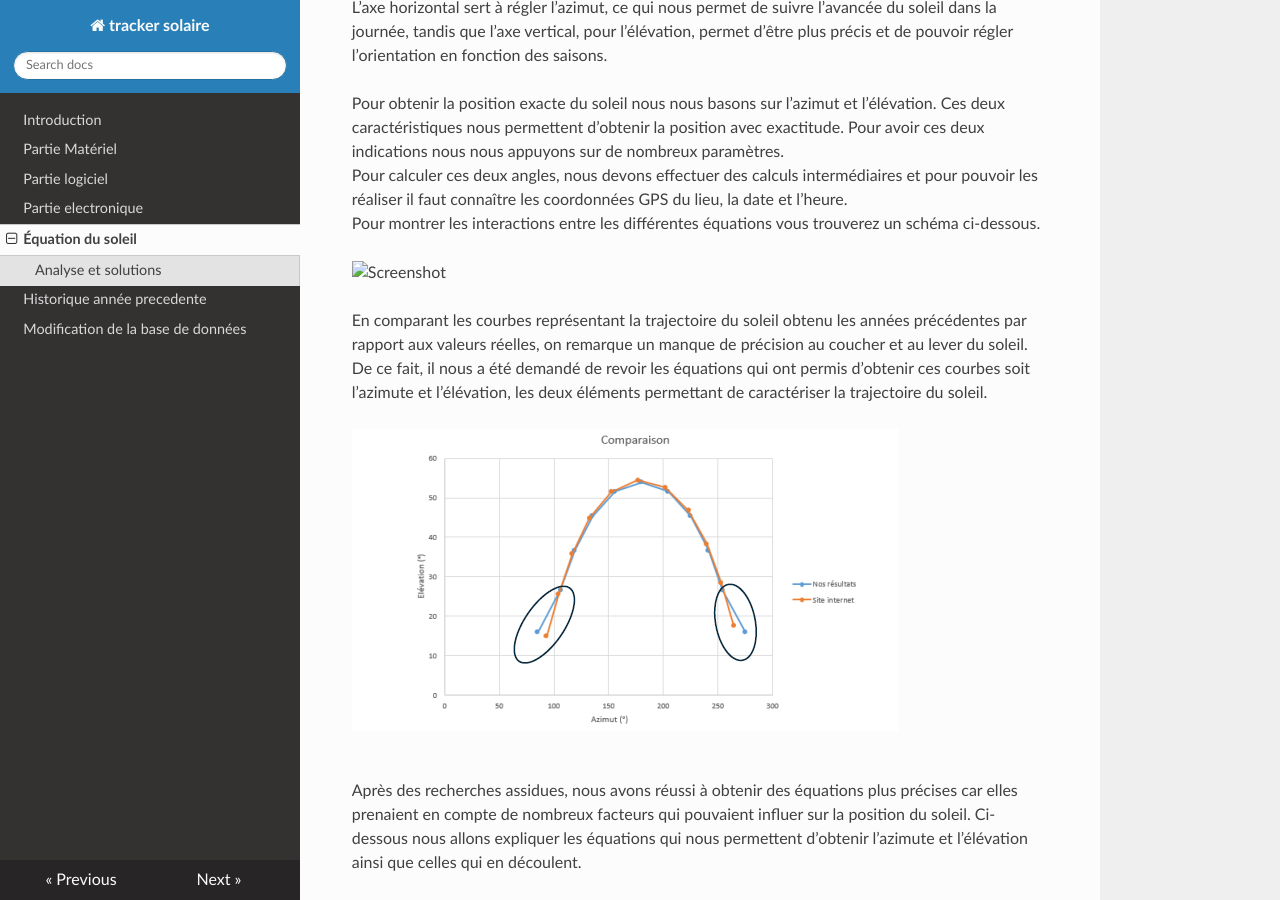
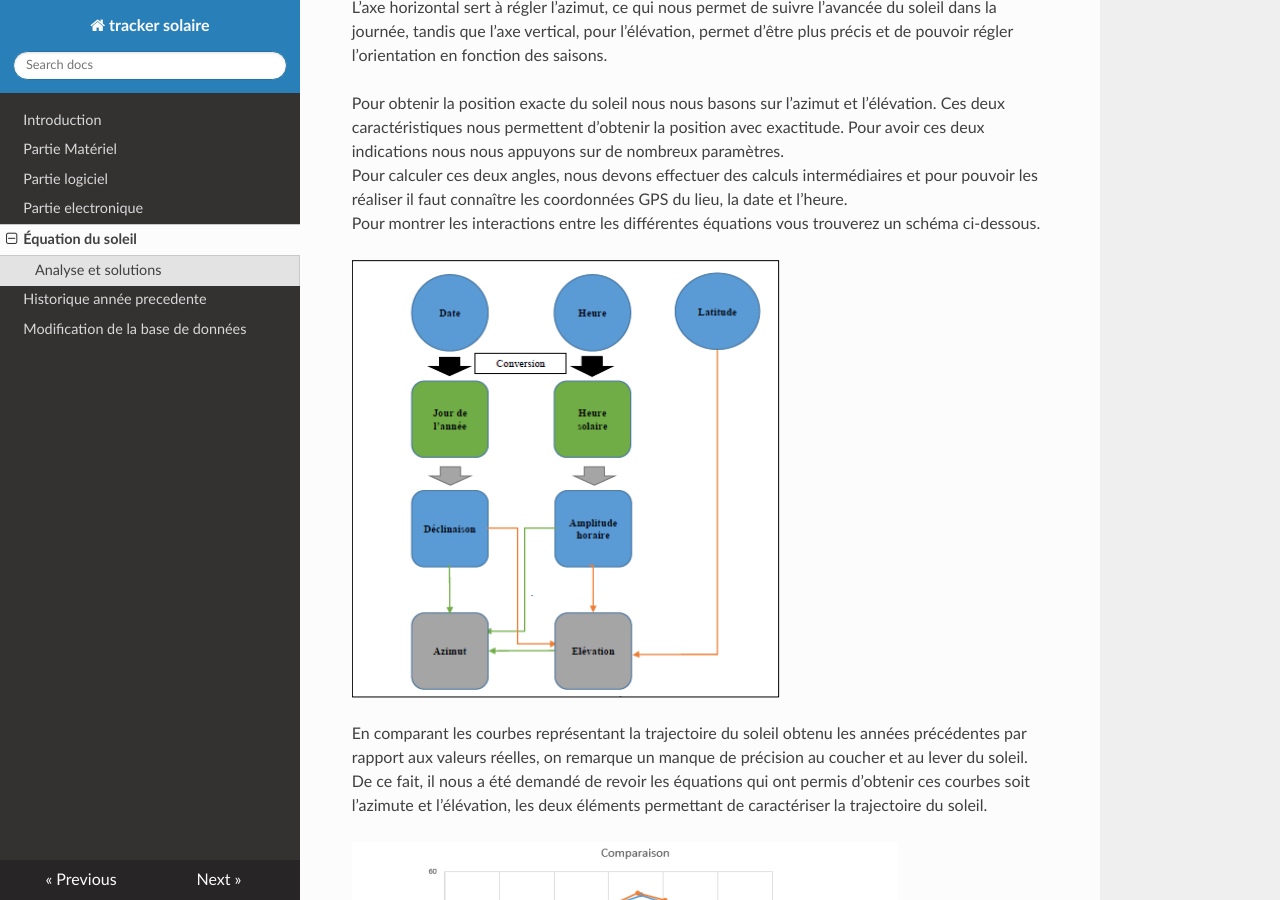
Before and after one commit to pt-tracker-gim/trackeurSolaire, an MkDocs documentation site: the page built from docs/Courbe_du_soleil.md, in a window 1280 px wide and 900 px high, scrolled down 867 px. Built offline with MkDocs 1.6.1, drawn with Linux system fonts in a browser that asks for light colours; nearby versions of some CDN libraries; old or Windows-style settings are respelled for this version of MkDocs.

Commit message:
Update Courbe_du_soleil.md

```diff
--- a/docs/Courbe_du_soleil.md
+++ b/docs/Courbe_du_soleil.md
@@ -35,7 +35,7 @@ du lieu, la date et l’heure.<br>
 Pour montrer les interactions entre les différentes équations vous trouverez un
 schéma ci-dessous.<br>
 <br>
-![Screenshot](pic/Courbe_du_soleil/Image2.PNG) <br>
+![Screenshot](pic/Courbe_du_soleil/image2.png) <br>
 <br>
 En comparant les courbes représentant la trajectoire du soleil obtenu les
 années précédentes par rapport aux valeurs réelles, on remarque un manque
```
